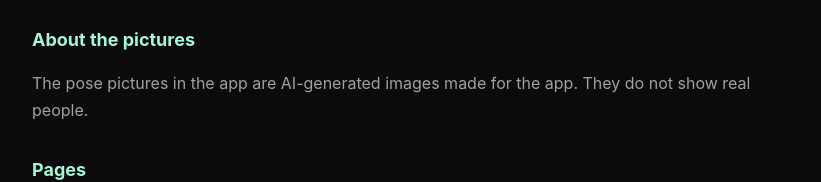
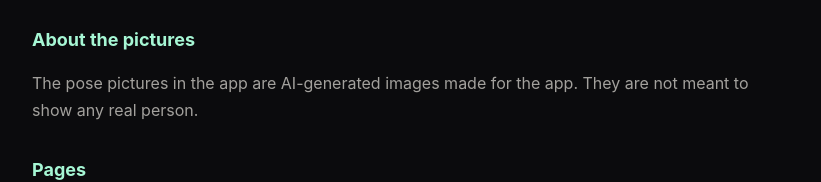
Before and after one commit to yumizhi-opc/onetake-site, a plain HTML site: page index.html in a window 1280 px wide. Shown: the part 558-740 px from the top of the page, without its empty margins (228-1049 px from the left). Drawn offline with Linux system fonts and the light colour scheme.

Commit message:
Home: AI pictures sentence matches the terms

```diff
--- a/index.html
+++ b/index.html
@@ -14,7 +14,7 @@
 <li>We never receive your photos. They are saved to your device and go elsewhere only if you share them (or if you use iCloud Photos). The camera works offline; purchases, restore and links need a connection. Purchases are handled by Apple.</li>
 </ul>
 <h2>About the pictures</h2>
-<p>The pose pictures in the app are AI-generated images made for the app. They do not show real people.</p>
+<p>The pose pictures in the app are AI-generated images made for the app. They are not meant to show any real person.</p>
 <h2>Pages</h2>
 <ul>
 <li><a href="guide/">User guide</a></li>
```
